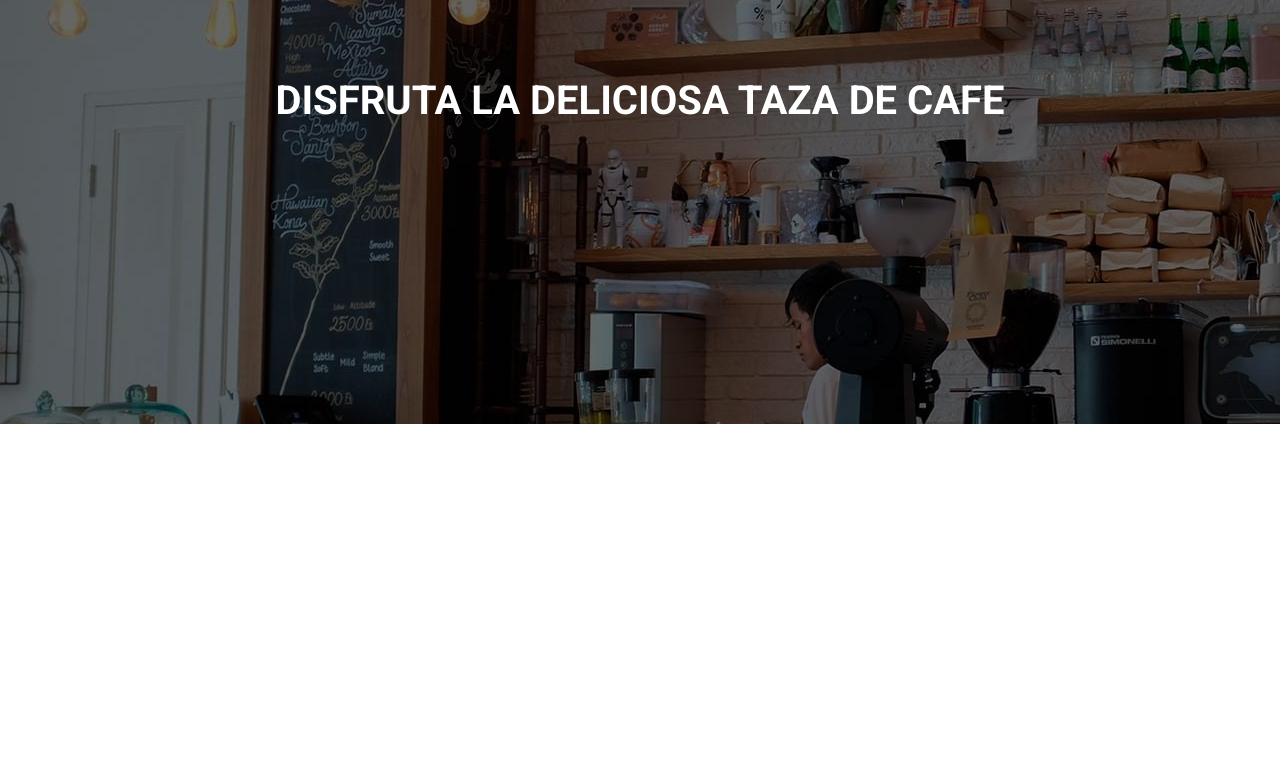
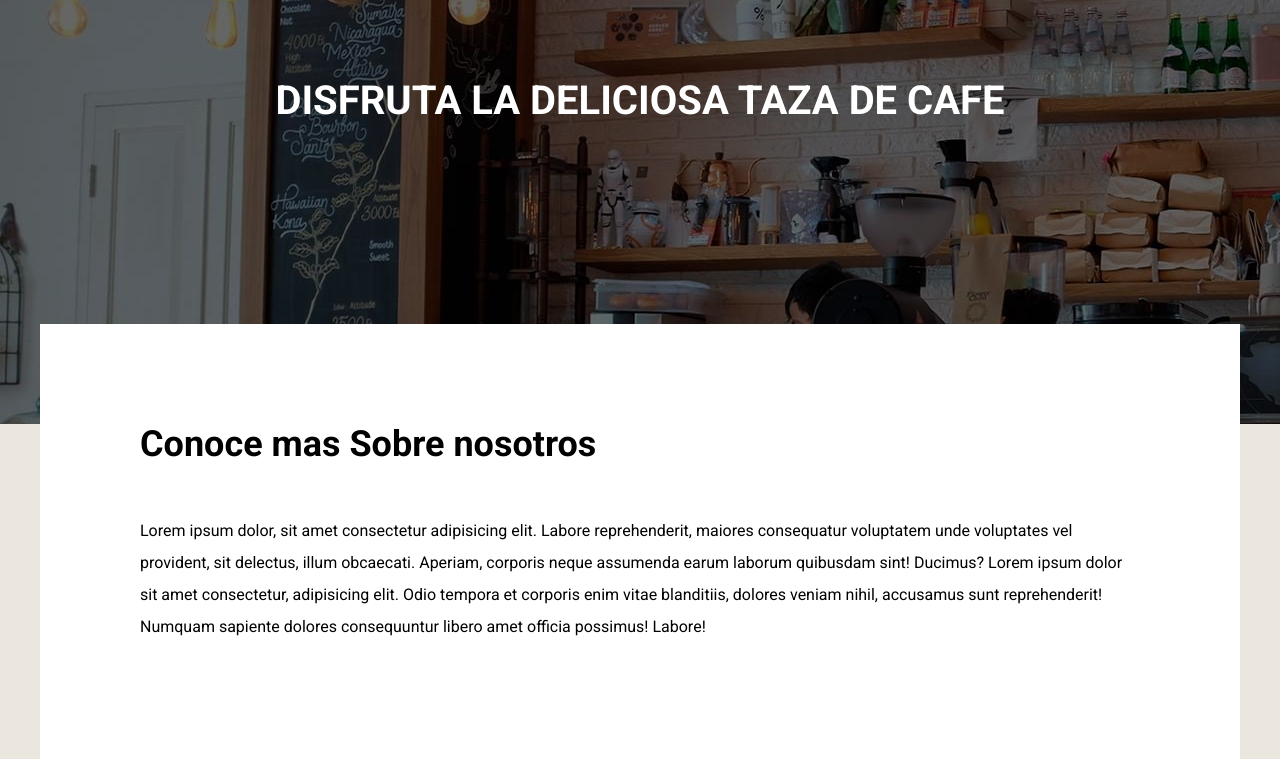
Before and after one commit to fabianallvarez/cafeteria, a website: page index.html in a window 1280 px wide. Shown: the part 276-1035 px from the top of the page. Before the commit the page ends 800 px from the top, so only its background shows below. Drawn offline with Linux system fonts and the light colour scheme.

Commit message:
Ft Añadiendo sobre nosotros y modificando css

```diff
--- a/index.html
+++ b/index.html
@@ -34,6 +34,18 @@
             </div>
         </div>
     </header>
+
+    <main class="contenedor contenido-principal text-center">
+        <h2><span>Conoce mas</span> Sobre nosotros </h2>
+
+        <p>Lorem ipsum dolor, sit amet consectetur adipisicing elit. Labore reprehenderit, maiores consequatur
+            voluptatem unde voluptates vel provident, sit delectus, illum obcaecati. Aperiam, corporis neque assumenda
+            earum laborum quibusdam sint! Ducimus?
+            Lorem ipsum dolor sit amet consectetur,
+            adipisicing elit. Odio tempora et corporis enim vitae blanditiis, dolores veniam nihil, accusamus sunt
+            reprehenderit! Numquam sapiente dolores consequuntur libero amet officia possimus! Labore!
+        </p>
+    </main>
 </body>
 
 </html>
--- a/src/scss/app.scss
+++ b/src/scss/app.scss
@@ -1,2 +1,3 @@
 @use 'base';
 @use 'header';
+@use 'inicio';
--- a/src/scss/base/_globales.scss
+++ b/src/scss/base/_globales.scss
@@ -14,11 +14,13 @@ html {
 body {
     font-family: v.$fuente_principal;
     font-size: 1.6rem;
+    background-color: v.$cafeClaro;
 }
 
 p {
     color: v.$negro;
-    font-size: 2rem;
+    font-size: 1.6rem;
+    line-height: 2;
 }
 
 .contenedor {
--- a/src/scss/base/_utilidades.scss
+++ b/src/scss/base/_utilidades.scss
@@ -4,6 +4,4 @@
     text-align: center;
 }
 
-.bg-primario {
-    background-color: v.$primario;
-}
+.bg-primario {}
--- /dev/null
+++ b/src/scss/inicio/_contenido.scss
@@ -0,0 +1,13 @@
+@use 'base/variables' as v;
+@use 'base/mixins' as m;
+
+.contenido-principal {
+    background-color: v.$blanco;
+    padding: 2rem;
+
+    @include m.tablet {
+        padding: 10rem;
+        margin-top: -10rem;
+        position: relative;
+    }
+}
--- /dev/null
+++ b/src/scss/inicio/_index.scss
@@ -0,0 +1 @@
+@forward 'contenido';
```
Also changed, not shown: build/css/app.css.
